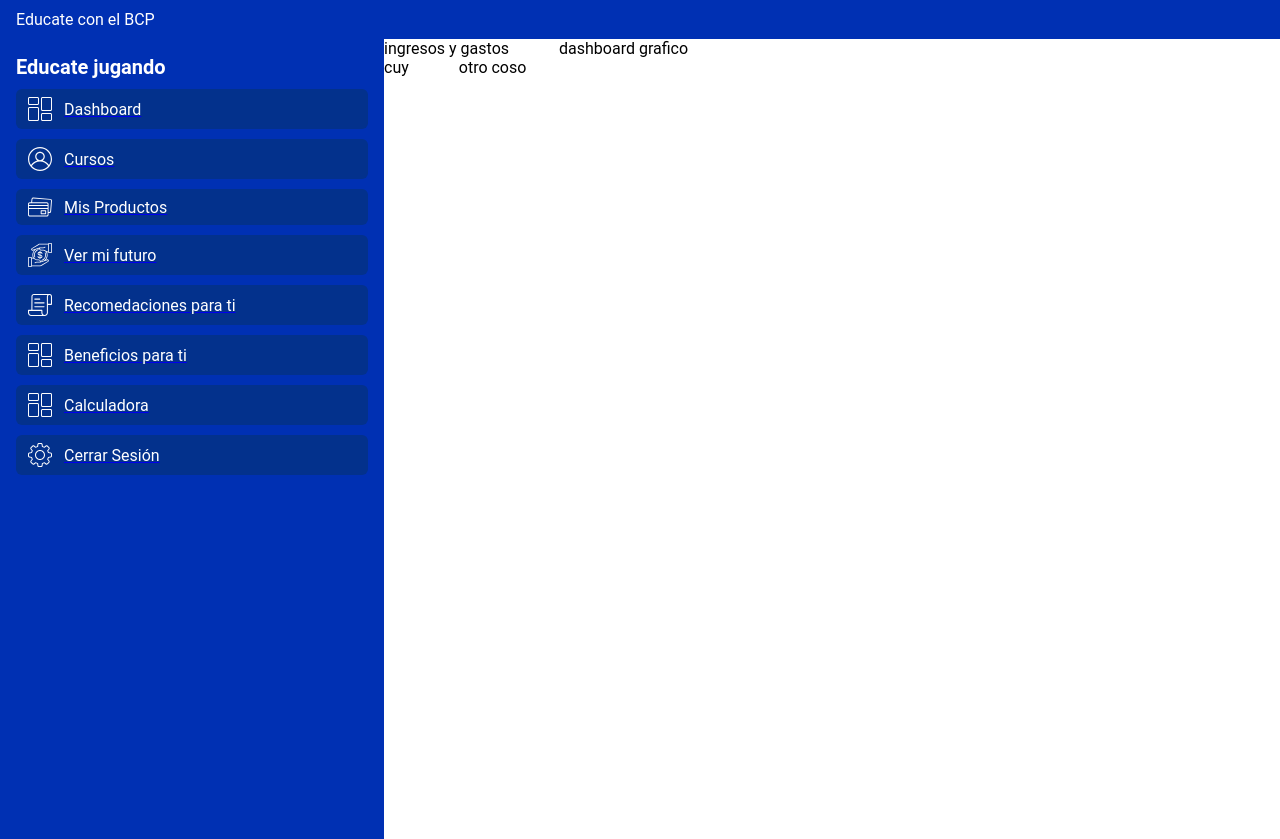
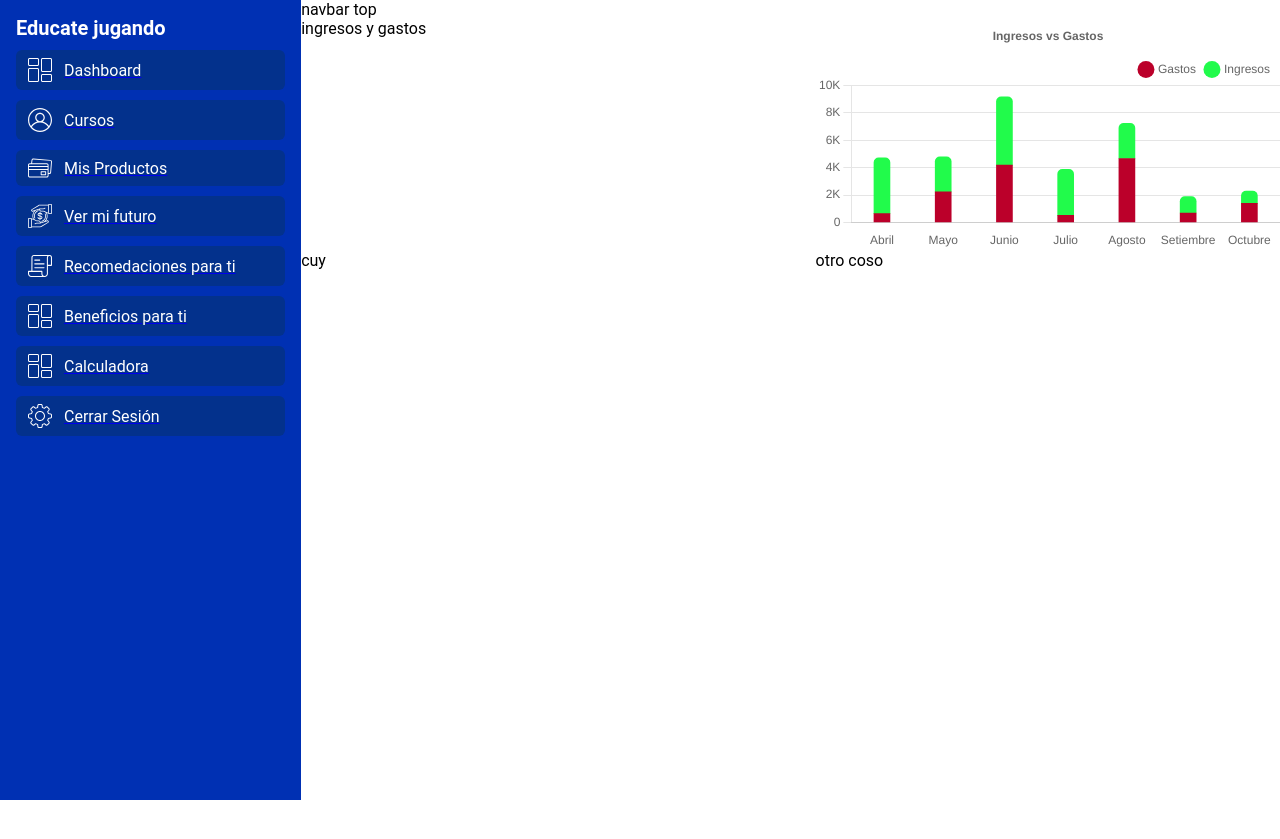
Before and after one commit to anderalarcon/wasiByte, a Next.js app: page /dashboard in a window 1280 px wide. After the commit the page ends 800 px from the top, so only its background shows below. Built offline with nearby package versions, Linux system fonts and the light colour scheme.

Commit message:
layout done

```diff
--- a/package.json
+++ b/package.json
@@ -9,8 +9,10 @@
     "lint": "next lint"
   },
   "dependencies": {
+    "chart.js": "^4.4.0",
     "next": "13.5.6",
     "react": "^18",
+    "react-chartjs-2": "^5.2.0",
     "react-dom": "^18",
     "sass": "^1.69.5",
     "styled-components": "^6.1.0"
--- a/src/components/Dashboard/Dashboard.module.scss
+++ b/src/components/Dashboard/Dashboard.module.scss
@@ -1,10 +1,23 @@
 .dashboard {
     display: flex;
     flex-direction: column;
-
+    width: 100%;
     &_top, &_bot {
         display: flex;
         flex-direction: column;
+    }
+
+    &_top {
+        & div {
+            width: 100%;
+        }
+    }
+
+
+    &_bot {
+        & div {
+            width: 100%;
+        }
     }
 
     @media screen and (min-width: 768px) {
--- a/src/components/Dashboard/Dashboard.tsx
+++ b/src/components/Dashboard/Dashboard.tsx
@@ -1,15 +1,17 @@
 import React from 'react'
 import styles from './Dashboard.module.scss'
+import IncomeExpenseChart from '../IncomeExpenseChart/IncomeExpenseChart'
 const Dashboard = () => {
   return (
     <div className={styles.dashboard}>
+      <div>navbar top</div>
       <div className={styles.dashboard_top}>
-        <p>ingresos y gastos</p>
-        <p>dashboard grafico</p>
+        <div>ingresos y gastos</div>
+        <IncomeExpenseChart />
       </div>
       <div className={styles.dashboard_bot}>
-        <p>cuy</p>
-        <p>otro coso</p>
+        <div>cuy</div>
+        <div>otro coso</div>
       </div>
     </div>
   )
--- a/src/components/NavBar/NavBar.module.scss
+++ b/src/components/NavBar/NavBar.module.scss
@@ -11,6 +11,8 @@
         &_toggle {
             display: none;
         }
+
+        display: none;
     }
 
     @media screen and (min-width: 992px) {}
```
Also changed, not shown: 1 other file (tests, documents, lock files or other folders).
